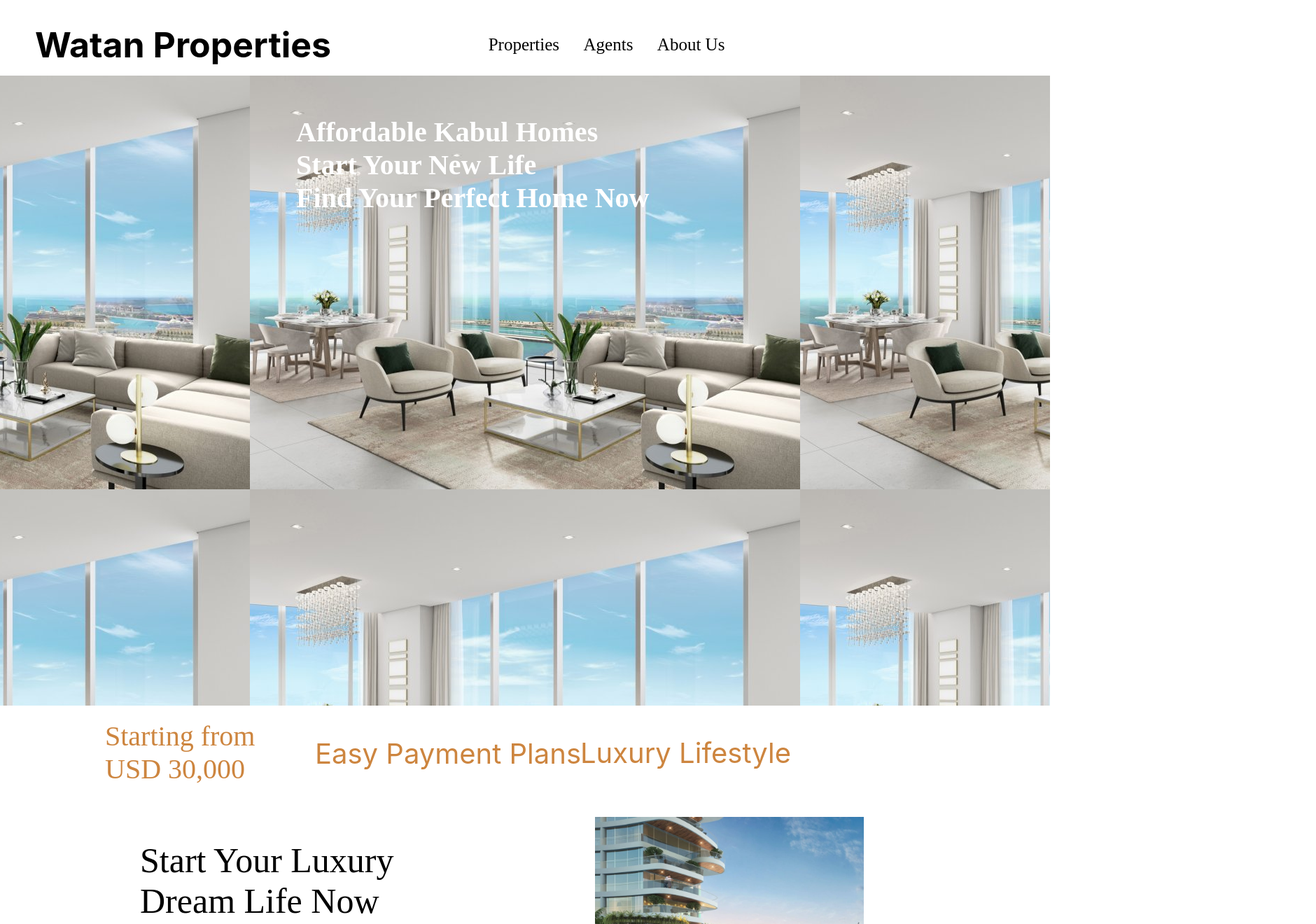
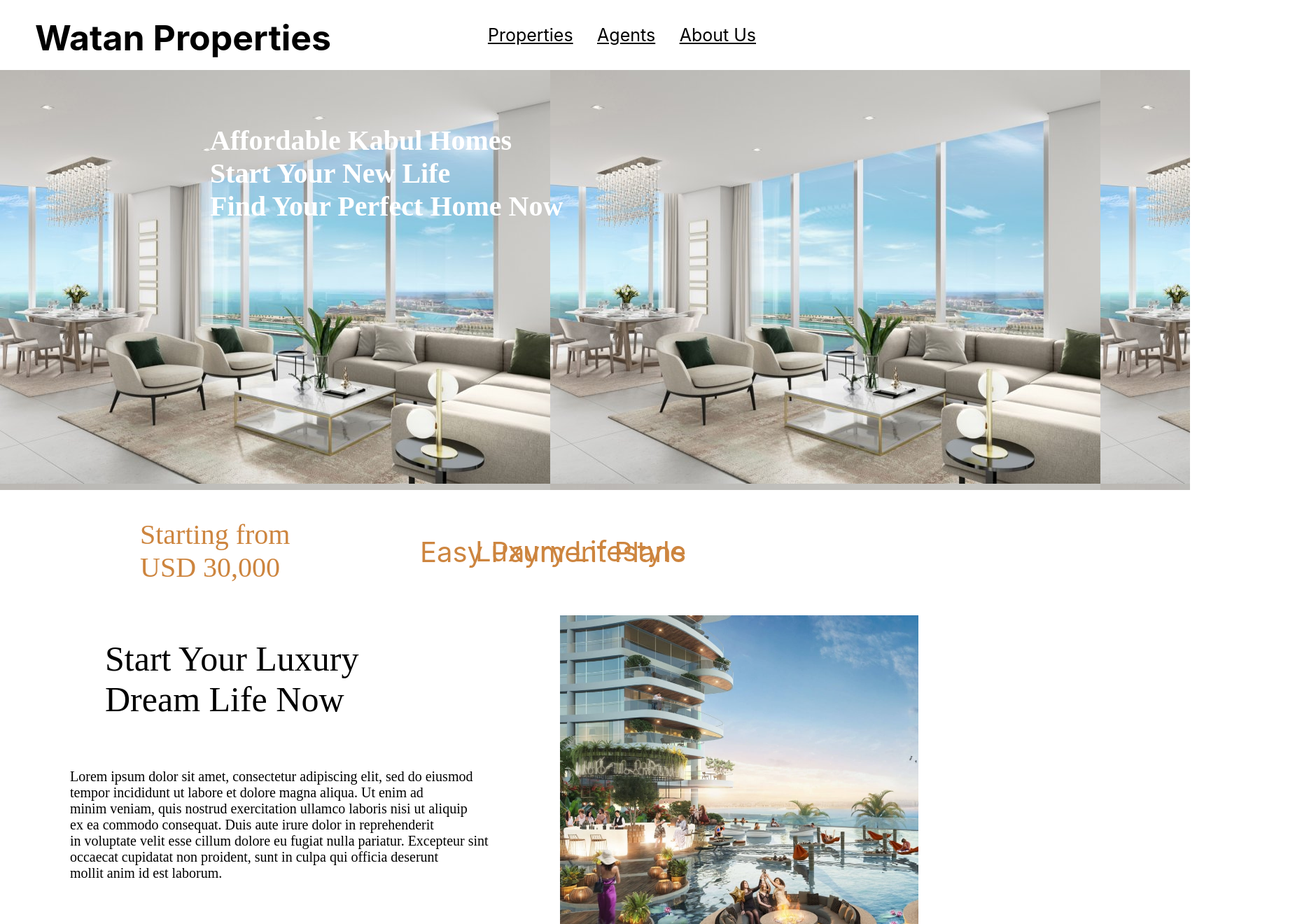
Before and after one commit to samim195/real-estate, a React (Create React App) app: page / in a window 1280 px wide. Shown: the top 1320 px of the page at 70% size, 1880 px wide, since content can reach past the window. Built offline with nearby package versions, Linux system fonts and the light colour scheme.

Commit message:
update css

```diff
--- a/src/App.css
+++ b/src/App.css
@@ -1,5 +1,5 @@
 .App {
-  text-align: center;
+
 }
 
 .banner {
--- a/src/CustomImage/customapt.css
+++ b/src/CustomImage/customapt.css
@@ -1,18 +1,24 @@
 .apt {
-    height: 900px;
-    width: 1400px;
-    padding-top: 0px;
-    padding-left: 100px;
+    height: 600px;
+    width: 1700px;
+    z-index: 1;
     position: relative;
-    top: 30px;
-    background-position: top;
+    top: 100px;
+    left: 0px;
 }
 
 .bkmsg {
-    float: left;
+    color: white;
+    font-family: serif;
+    font-size: 40px;
+    position: absolute;
+    left: 300px;
+    top: 50px;
+    text-align: left;
+    /* float: left;
     color: white;
     font-family: serif;
     font-size: 40px;
     padding-top: 30px;
-    text-align: left;
+    text-align: left; */
 }
--- a/src/header/header.css
+++ b/src/header/header.css
@@ -3,7 +3,7 @@
 }
 
 .headerposition {
-    position: relative;
-    right: -50px;
-    float: left;
+    position: fixed;
+    top: -10px;
+    left: 50px;
 }
--- a/src/layer3/layer3.css
+++ b/src/layer3/layer3.css
@@ -1,23 +1,26 @@
 .layer3div {
     position: relative;
-    top: 10px;
+    top: 100px;
 }
 
 .lay1 {
+    position: relative;
     text-align: left;
     font-size: 40px;
     color:peru;
     font-family: serif;
-    padding-left: 150px;
+    left: 200px;
 }
 
 .lay2 {
+    position: relative;
     text-align: centre;
-    position: relative;
+    left: 600px;
+    top: -110px;
     font-size: 40px;
     color:peru;
     overflow: visible;
-    top: -110px;
+
 }
 
 .lay3 {
@@ -25,38 +28,39 @@
     position: relative;
     font-size: 40px;
     color:peru;
-    right: 150px;
+    right: 300px;
     top: -200px;
 }
 
 .lay4 {
     text-align: left;
-    padding-left: 200px;
+    inherits: false;
+    left: 150px;
+    bottom: 150px;
     font-size: 50px;
     color: black;
     position: relative;
-    top: -150px;
     font-family: serif;
 }
 
 .lay5 {
     text-align: left;
-    padding-left: 200px;
+    left: 100px;
     font-size: 20px;
     padding-bottom: 100px;
     color: black;
     position: relative;
-    top: -250px;
+    bottom: 200px;
     font-family: serif;
     padding-top: 70px;
 }
 
 .image3 {
     display: block;
-    width: 30%;
-    height: 25%;
+    width: 40%;
+    height: 30%;
     position: relative;
-    left: 850px;
+    left: 800px;
     bottom: 700px;
 
 }
--- a/src/navbar/CustomNavBar.css
+++ b/src/navbar/CustomNavBar.css
@@ -1,13 +1,20 @@
 
 .navbartxtcolour {
-    position:relative;
+    /* position:absolute;
     color: black;
     font-family: serif;
-    font-size: 25px;
+
     padding-left: 30px;
     text-decoration: none;
+    right: 0px; */
+    position:relative;
+    padding-left: 30px;
+    color: black;
+    font-size: 25px;
 }
 
 .navbarposition {
-    padding-top: 50px;
+    position: fixed;
+    right: 200px;
+    top: 35px;
 }
```
Also changed, not shown: src/r.txt (added).
